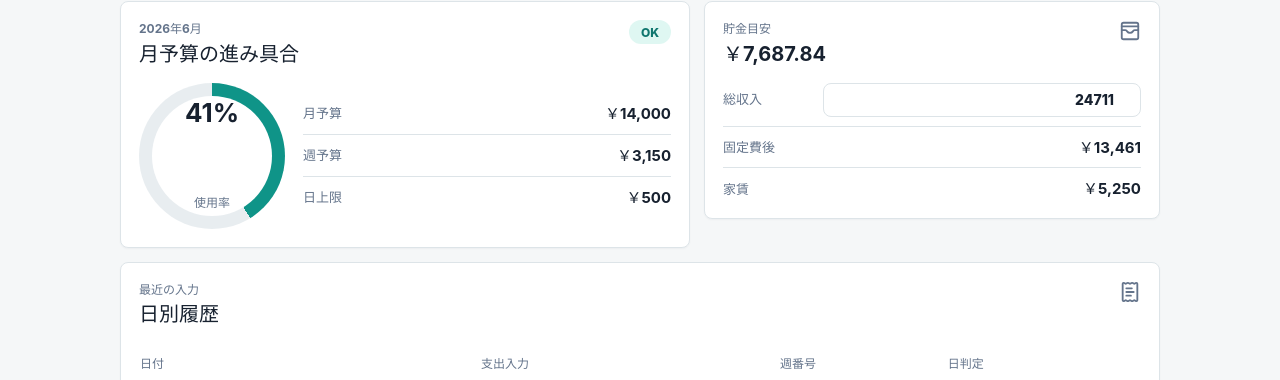
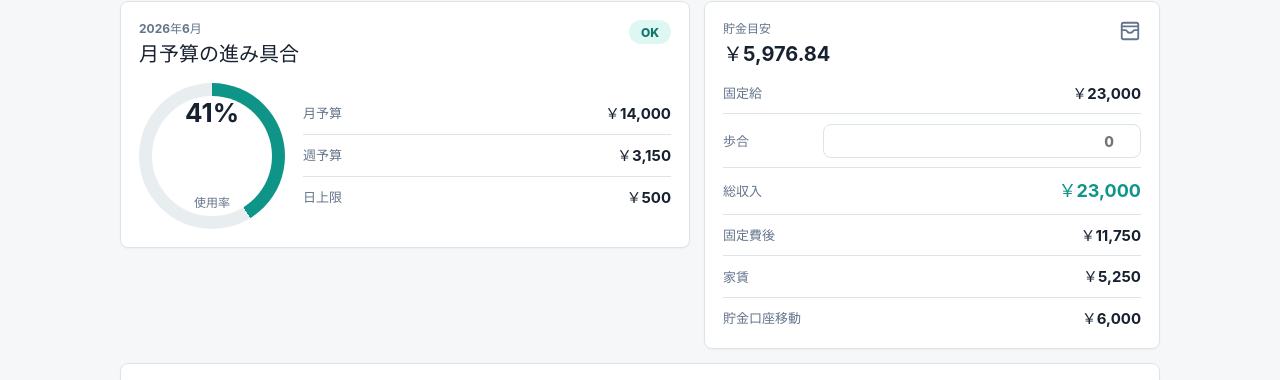
Before and after one commit to charlietabiroku/charlietabiroku.github.io, a React (Vite) app in the folder charlie-budget-app/: page / in a window 1280 px wide. Shown: the part 373-753 px from the top of the page. Built offline with nearby package versions, Linux system fonts and the light colour scheme; no server answers.

Commit message:
Make monthly commission editable

```diff
--- a/charlie-budget-app/src/App.jsx
+++ b/charlie-budget-app/src/App.jsx
@@ -29,13 +29,13 @@ const preciseYen = new Intl.NumberFormat('ja-JP', {
 
 const settingsSeed = {
   salary: 23000,
-  commission: 1711,
+  commission: 0,
   rent: 5250,
   savingsTransfer: 6000,
   monthlyBudget: 14000,
   weeklyBudget: 3150,
   dailyLimit: 500,
-  defaultIncome: 24711,
+  defaultIncome: 23000,
   selectedMonth: '2026年6月',
   monthStartDay: 10,
 }
@@ -198,6 +198,7 @@ function App() {
   const usage = Math.min(selectedMonth.total / settings.monthlyBudget, 1)
   const overDays = selectedRecords.filter((record) => record.amount > settings.dailyLimit).length
   const averageSpend = selectedRecords.length ? selectedMonth.total / selectedRecords.length : 0
+  const commission = Math.max(0, income - settings.salary)
 
   async function addRecord(event) {
     event.preventDefault()
@@ -240,9 +241,10 @@ function App() {
     }
   }
 
-  async function updateMonthlyIncome(event) {
-    const income = Number(event.target.value)
-    const nextIncome = Number.isFinite(income) ? income : 0
+  async function updateMonthlyCommission(event) {
+    const commission = Number(event.target.value)
+    const nextCommission = Number.isFinite(commission) ? commission : 0
+    const nextIncome = settings.salary + nextCommission
     const month = selectedMonth.label
 
     setMonthlyIncome((current) => ({ ...current, [month]: nextIncome }))
@@ -362,18 +364,22 @@ function App() {
               <WalletCards size={22} />
             </div>
             <div className="metric-list">
+              <Metric label="固定給" value={yen.format(settings.salary)} />
               <label className="income-field">
-                <span>総収入</span>
+                <span>歩合</span>
                 <input
                   inputMode="decimal"
                   min="0"
-                  onChange={updateMonthlyIncome}
+                  onChange={updateMonthlyCommission}
+                  placeholder="0"
                   type="number"
-                  value={income}
+                  value={commission || ''}
                 />
               </label>
+              <Metric label="総収入" value={yen.format(income)} strong />
               <Metric label="固定費後" value={yen.format(freeCash)} />
               <Metric label="家賃" value={yen.format(settings.rent)} />
+              <Metric label="貯金口座移動" value={yen.format(settings.savingsTransfer)} />
             </div>
           </section>
 
```
